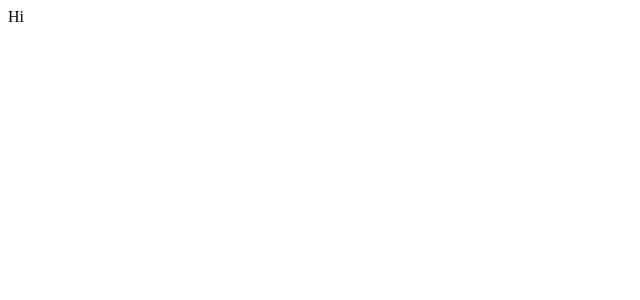
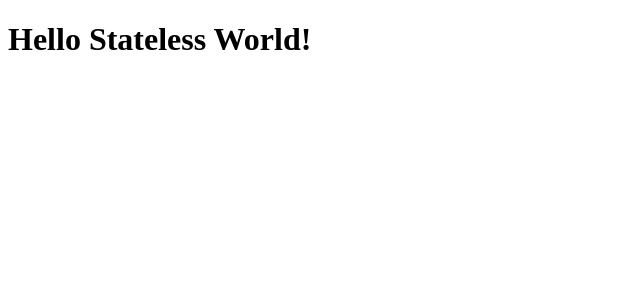
Before and after one commit to awwong1/react-fundamentals, a React app: page / in a window 1280 px wide. Shown: the top 300 px of the page, without its empty margins (0-640 px from the left). Built offline with nearby package versions, Linux system fonts and the light colour scheme.

Commit message:
React Fundamentals: Hello World - First Component

```diff
--- a/App.js
+++ b/App.js
@@ -2,10 +2,16 @@
 
 import React from 'react';
 
+/*
+// Stateful class method
 class App extends React.Component {
   render() {
-    return <div>Hi</div>;
+    return <h1>Hello World!</h1>
   }
 }
+*/
+
+// Stateless function component method
+const App = () => { return <h1>Hello Stateless World!</h1>};
 
 export default App;
```
